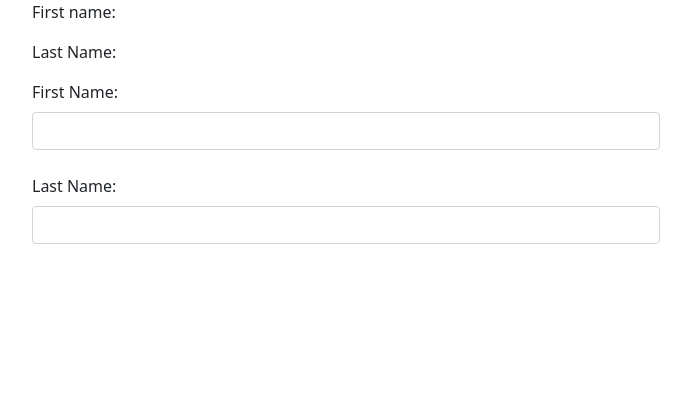
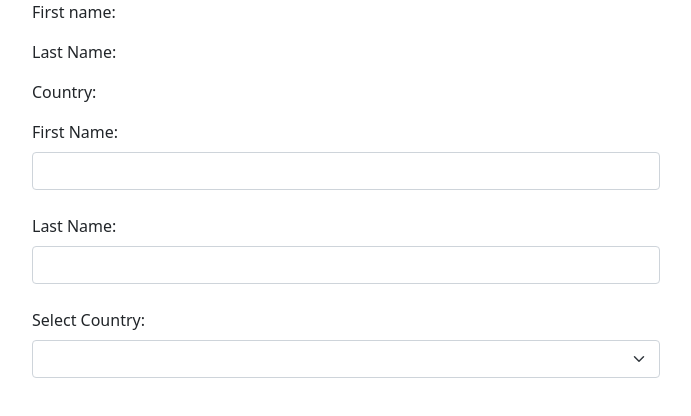
Before and after one commit to mohsina-rifa/Workshop, a Vue app: page / in a window 1280 px wide. Shown: the top 416 px of the page, without its empty margins (294-985 px from the left). Built offline with nearby package versions, Linux system fonts and the light colour scheme.

Commit message:
Added reusable dropdown

```diff
--- a/src/components/AddForm.vue
+++ b/src/components/AddForm.vue
@@ -1,16 +1,21 @@
 <script setup lang="ts">
 import {ref} from "vue";
 import TextInput from "../reusable/TextInput.vue";
+import Dropdown from "../reusable/Dropdown.vue";
 
 type Student = {
-  firstName: string,
-  lastName: string,
+  firstName: string;
+  lastName: string;
+  country: string
 }
 
 const student = ref<Student>({
   firstName: "",
   lastName: "",
+  country: ""
 })
+
+const countryList = ref(['Bangladesh', 'Germany'])
 </script>
 
 <template>
@@ -19,9 +24,11 @@ const student = ref<Student>({
     <div class="col-6">
       <p>First name: {{student.firstName}}</p>
       <p>Last Name: {{student.lastName}}</p>
+      <p>Country: {{student.country}}</p>
       <form>
         <TextInput id="firstName" v-model="student.firstName" label="First Name:" />
         <TextInput id="lastName" v-model="student.lastName" label="Last Name:" />
+        <Dropdown id="country" v-model="student.country" label="Select Country:" :options="countryList"/>
       </form>
     </div>
   </div>
--- a/src/reusable/Dropdown.vue
+++ b/src/reusable/Dropdown.vue
@@ -0,0 +1,46 @@
+<script setup lang="ts">
+defineProps({
+    label: {
+        type: String,
+        required: true,
+    },
+    id: {
+        type: String,
+        required: true,
+    },
+    options: {
+        type: Array,
+        required: true,
+    },
+    modelValue: {
+        type: String,
+        required: true,
+    },
+})
+
+const emit = defineEmits(["update:modelValue"])
+
+const emitHandler = (event: Event) => {
+    const target = event.target as HTMLInputElement;
+    emit("update:modelValue", target.value);
+}
+</script>
+
+<template>
+    <div>
+        <label :for="id" class="form-label">{{ label }}</label>
+        <div class="mb-4 input-group">
+            <select class="form-select" :id="id" :value="modelValue" @input="emitHandler">
+                <option v-for="(option, index) in options" :value="option" :key="index"> {{option}} </option>
+                <!-- <option value="bangladesh" selected>Bangladesh</option>
+                <option value="germany">Germany</option>
+                <option value="use">USA</option> -->
+
+            </select>
+        </div>
+    </div>
+</template>
+
+<style scoped>
+
+</style>
```
Also changed, not shown: src/components/Name.vue (added, +13 -0 lines).
